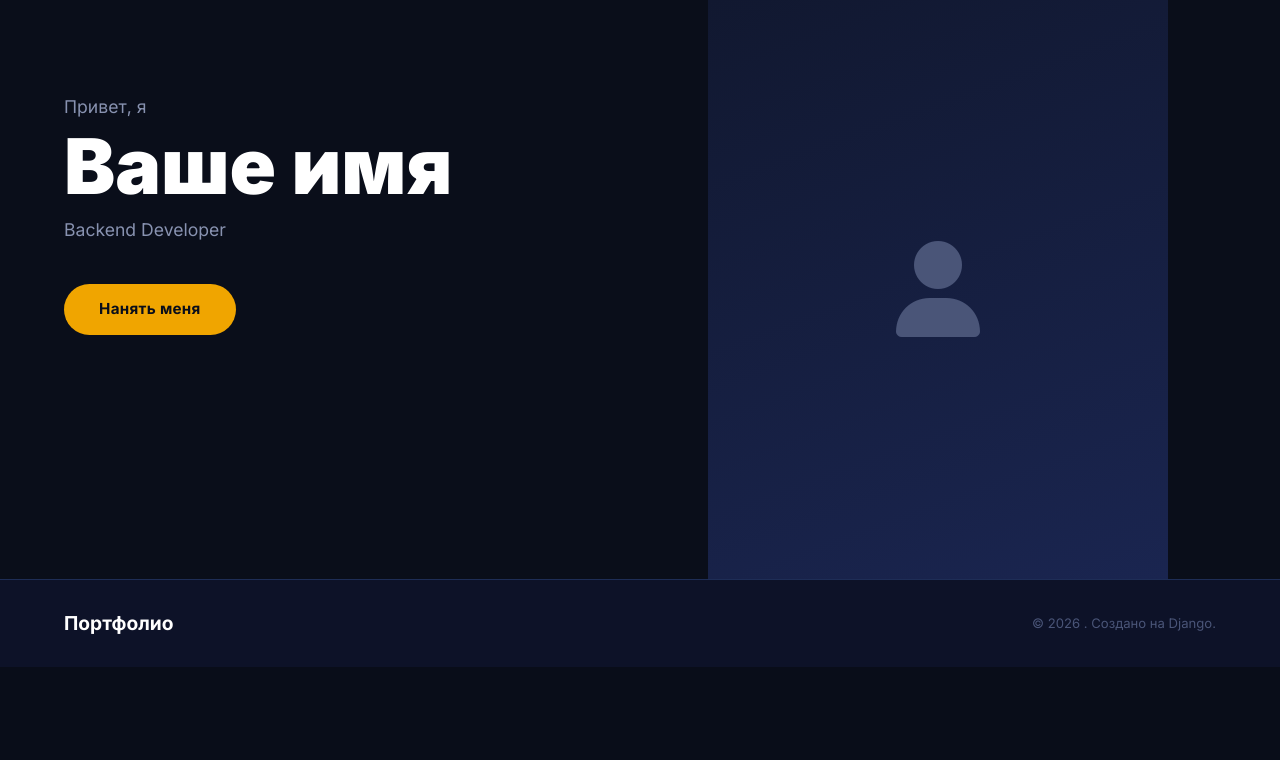
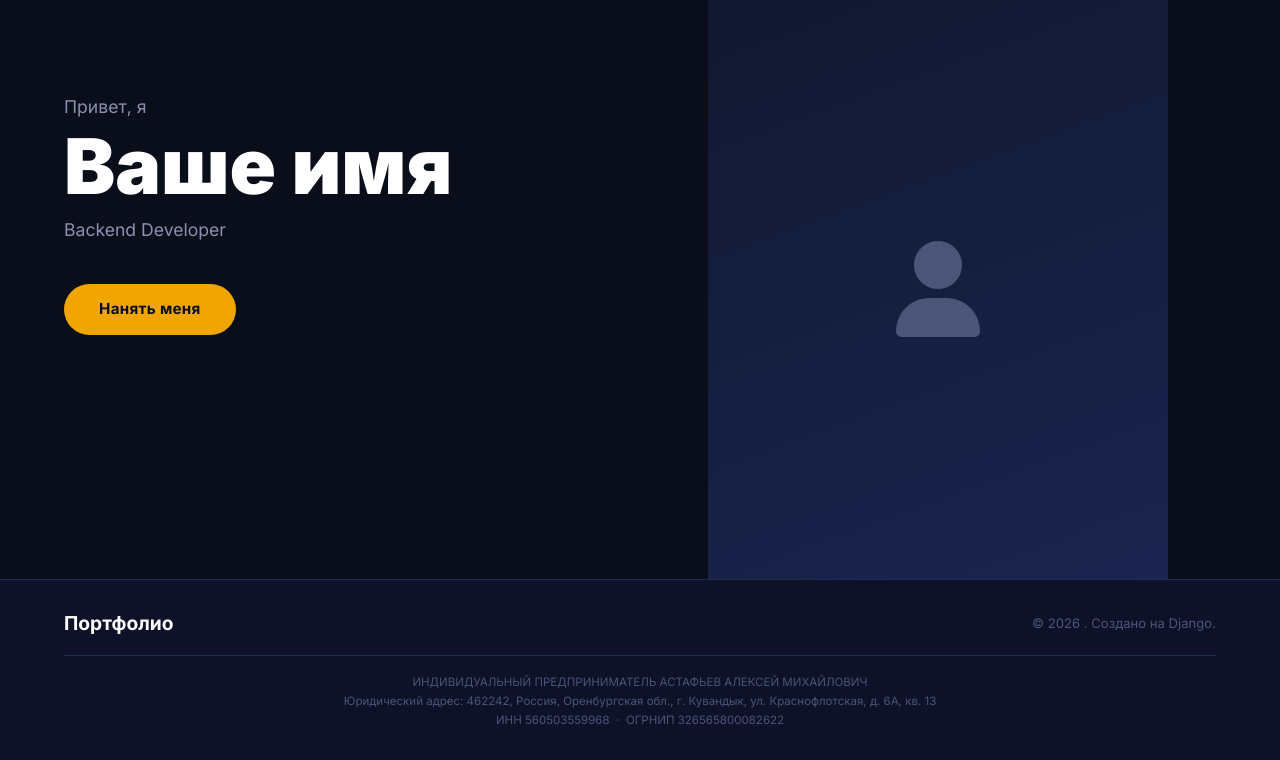
Before and after one commit to Astalex-s/YourPortfolio, a Django app: page / in a window 1280 px wide. Shown: the part 221-981 px from the top of the page. Before the commit the page ends 888 px from the top, so only its background shows below. Run offline with Django 5.2, Linux system fonts and the light colour scheme; data that the repository does not hold is empty.

Commit message:
feat(footer): add legal entity info (IP Astafiev)
Co-Authored-By: Claude Sonnet 5 <noreply@anthropic.com>

```diff
--- a/static/css/main.css
+++ b/static/css/main.css
@@ -1468,6 +1468,21 @@ body {
 
 .footer-social:hover {
     color: var(--accent);
+}
+
+.footer-legal {
+    max-width: 1200px;
+    margin: 16px auto 0;
+    padding-top: 16px;
+    border-top: 1px solid var(--border);
+    text-align: center;
+}
+
+.footer-legal p {
+    font-size: 0.72rem;
+    line-height: 1.5;
+    color: var(--text-muted);
+    margin: 2px 0;
 }
 
 /* ============================================
--- a/templates/components/footer.html
+++ b/templates/components/footer.html
@@ -30,4 +30,10 @@
     {% endif %}
 
   </div>
+
+  <div class="footer-legal">
+    <p>ИНДИВИДУАЛЬНЫЙ ПРЕДПРИНИМАТЕЛЬ АСТАФЬЕВ АЛЕКСЕЙ МИХАЙЛОВИЧ</p>
+    <p>Юридический адрес: 462242, Россия, Оренбургская обл., г. Кувандык, ул. Краснофлотская, д. 6А, кв. 13</p>
+    <p>ИНН 560503559968 &nbsp;·&nbsp; ОГРНИП 326565800082622</p>
+  </div>
 </footer>
```
